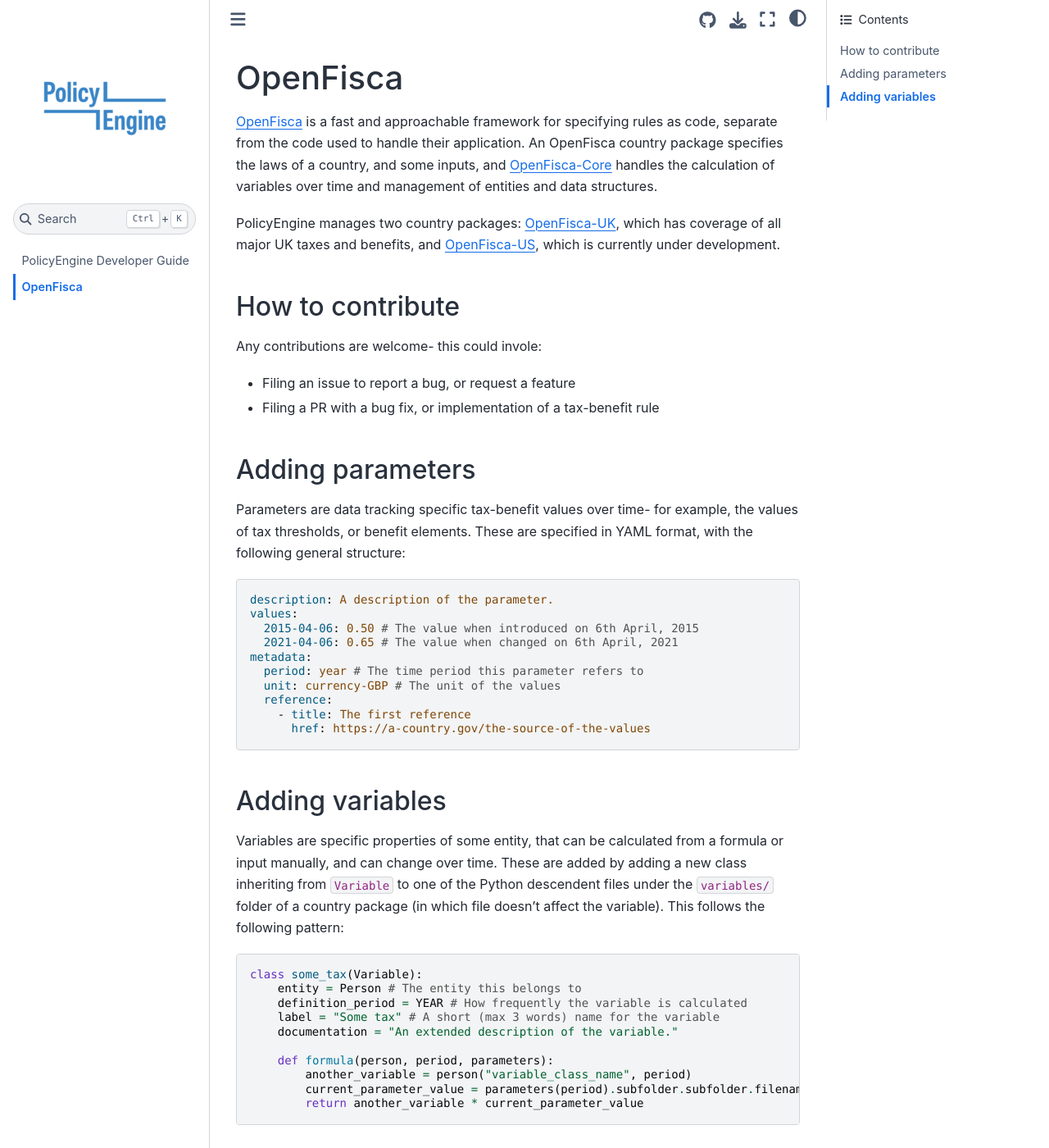
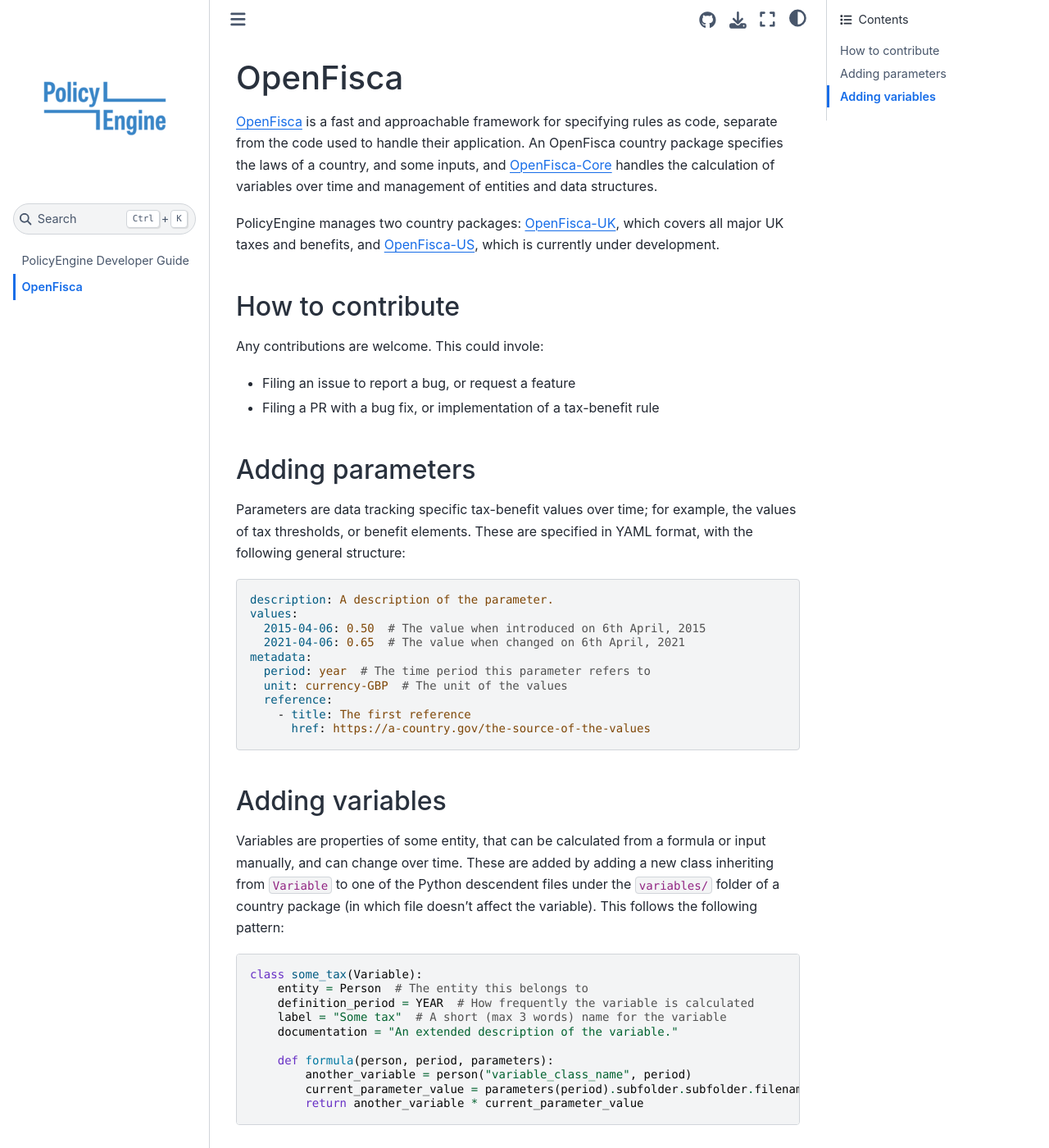
Before and after one commit to PolicyEngine/policyengine.dev, a Jupyter Book: the page built from docs/OpenFisca.md, in a window 1280 px wide and 1400 px high. Shown: the whole window at 82% size. Built offline with Jupyter Book 1.0.4 settings and Sphinx 7.4.7 and the Sphinx Book theme 1.1.4, drawn with Linux system fonts in a browser that asks for light colours; comment, search, counter and statistics services are not loaded.

Commit message:
Apply suggestions

````diff
--- a/docs/OpenFisca.md
+++ b/docs/OpenFisca.md
@@ -1,27 +1,29 @@
 # OpenFisca
 
-[OpenFisca](https://openfisca.org) is a fast and approachable framework for specifying rules as code, separate from the code used to handle their application. An OpenFisca country package specifies the laws of a country, and some inputs, and [OpenFisca-Core](https://github.com/OpenFisca/OpenFisca-Core) handles the calculation of variables over time and management of entities and data structures.
+[OpenFisca](https://openfisca.org) is a fast and approachable framework for specifying rules as code, separate from the code used to handle their application.
+An OpenFisca country package specifies the laws of a country, and some inputs, and [OpenFisca-Core](https://github.com/OpenFisca/OpenFisca-Core) handles the calculation of variables over time and management of entities and data structures.
 
-PolicyEngine manages two country packages: [OpenFisca-UK](https://github.com/PolicyEngine/OpenFisca-UK), which has coverage of all major UK taxes and benefits, and [OpenFisca-US](https://github.com/PolicyEngine/OpenFisca-US), which is currently under development.
+PolicyEngine manages two country packages: [OpenFisca-UK](https://github.com/PolicyEngine/OpenFisca-UK), which covers all major UK taxes and benefits, and [OpenFisca-US](https://github.com/PolicyEngine/OpenFisca-US), which is currently under development.
 
 ## How to contribute
 
-Any contributions are welcome- this could invole:
+Any contributions are welcome. This could invole:
 * Filing an issue to report a bug, or request a feature
 * Filing a PR with a bug fix, or implementation of a tax-benefit rule
 
 ## Adding parameters
 
-Parameters are data tracking specific tax-benefit values over time- for example, the values of tax thresholds, or benefit elements. These are specified in YAML format, with the following general structure:
+Parameters are data tracking specific tax-benefit values over time; for example, the values of tax thresholds, or benefit elements.
+These are specified in YAML format, with the following general structure:
 
 ```yaml
 description: A description of the parameter.
 values:
-  2015-04-06: 0.50 # The value when introduced on 6th April, 2015
-  2021-04-06: 0.65 # The value when changed on 6th April, 2021
+  2015-04-06: 0.50  # The value when introduced on 6th April, 2015
+  2021-04-06: 0.65  # The value when changed on 6th April, 2021
 metadata:
-  period: year # The time period this parameter refers to
-  unit: currency-GBP # The unit of the values
+  period: year  # The time period this parameter refers to
+  unit: currency-GBP  # The unit of the values
   reference:
     - title: The first reference
       href: https://a-country.gov/the-source-of-the-values
@@ -29,13 +31,15 @@ metadata:
 
 ## Adding variables
 
-Variables are specific properties of some entity, that can be calculated from a formula or input manually, and can change over time. These are added by adding a new class inheriting from `Variable` to one of the Python descendent files under the `variables/` folder of a country package (in which file doesn't affect the variable). This follows the following pattern:
+Variables are properties of some entity, that can be calculated from a formula or input manually, and can change over time.
+These are added by adding a new class inheriting from `Variable` to one of the Python descendent files under the `variables/` folder of a country package (in which file doesn't affect the variable).
+This follows the following pattern:
 
 ```python
 class some_tax(Variable):
-    entity = Person # The entity this belongs to
-    definition_period = YEAR # How frequently the variable is calculated
-    label = "Some tax" # A short (max 3 words) name for the variable
+    entity = Person  # The entity this belongs to
+    definition_period = YEAR  # How frequently the variable is calculated
+    label = "Some tax"  # A short (max 3 words) name for the variable
     documentation = "An extended description of the variable."
 
     def formula(person, period, parameters):
````
Also changed, not shown: docs/intro.md (+5 -2 lines), 2 other files.
